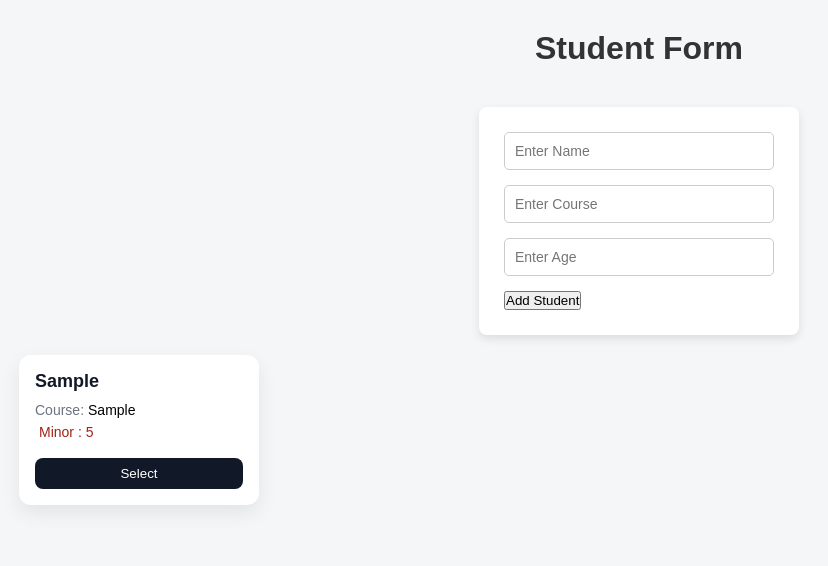
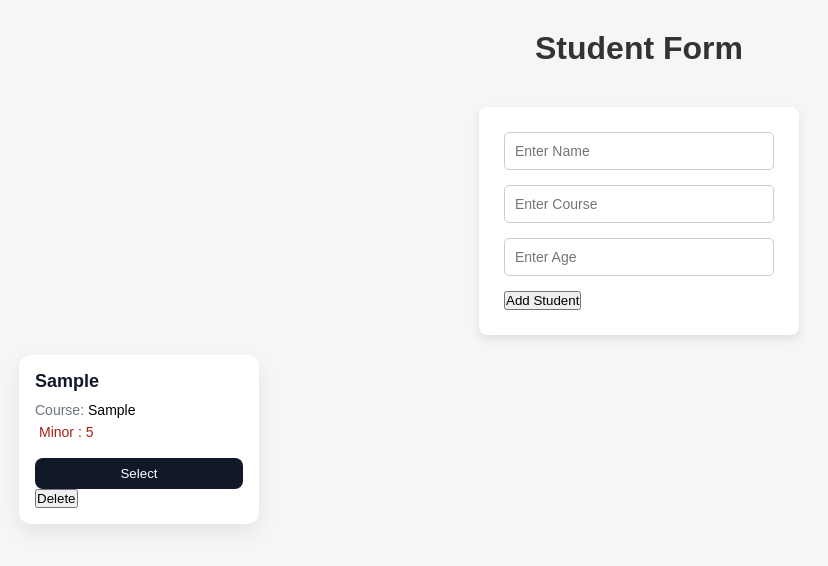
Before and after one commit to muskan-chouhan/react, a React (Vite) app in the folder 19-studentform-list-project/: page / in a window 1280 px wide. Both pictures are taken after typing "Sample", "Sample", "5" into the empty fields and a click on the button "Add Student". Shown: the top 566 px of the page, without its empty margins (1-829 px from the left). Built offline with nearby package versions, Linux system fonts and the light colour scheme.

Commit message:
19 project add delete logic

```diff
--- a/19-studentform-list-project/src/App.jsx
+++ b/19-studentform-list-project/src/App.jsx
@@ -13,6 +13,10 @@ function App() {
     };
     setStudents([...students, newStudent]);
   }
+function deleteStudent(deleteIndex) {
+  const newStudents = students.filter((_, index) => index !== deleteIndex);
+  setStudents(newStudents);
+}
 
   return (
     <>
@@ -27,6 +31,8 @@ function App() {
             name={student.name}
             course={student.course}
             age={student.age}
+            onDelete={() => deleteStudent(index)}
+
           />
         ))}
       </div>
--- a/19-studentform-list-project/src/component/StudentCard.jsx
+++ b/19-studentform-list-project/src/component/StudentCard.jsx
@@ -27,6 +27,10 @@ function StudentCard(props) {
       <button className="select-btn" onClick={control}>
         {selected ? "Remove" : "Select"}
       </button>
+<button className="delete-btn" onClick={props.onDelete}>
+  Delete
+</button>
+
     </div>
   );
 }
```
